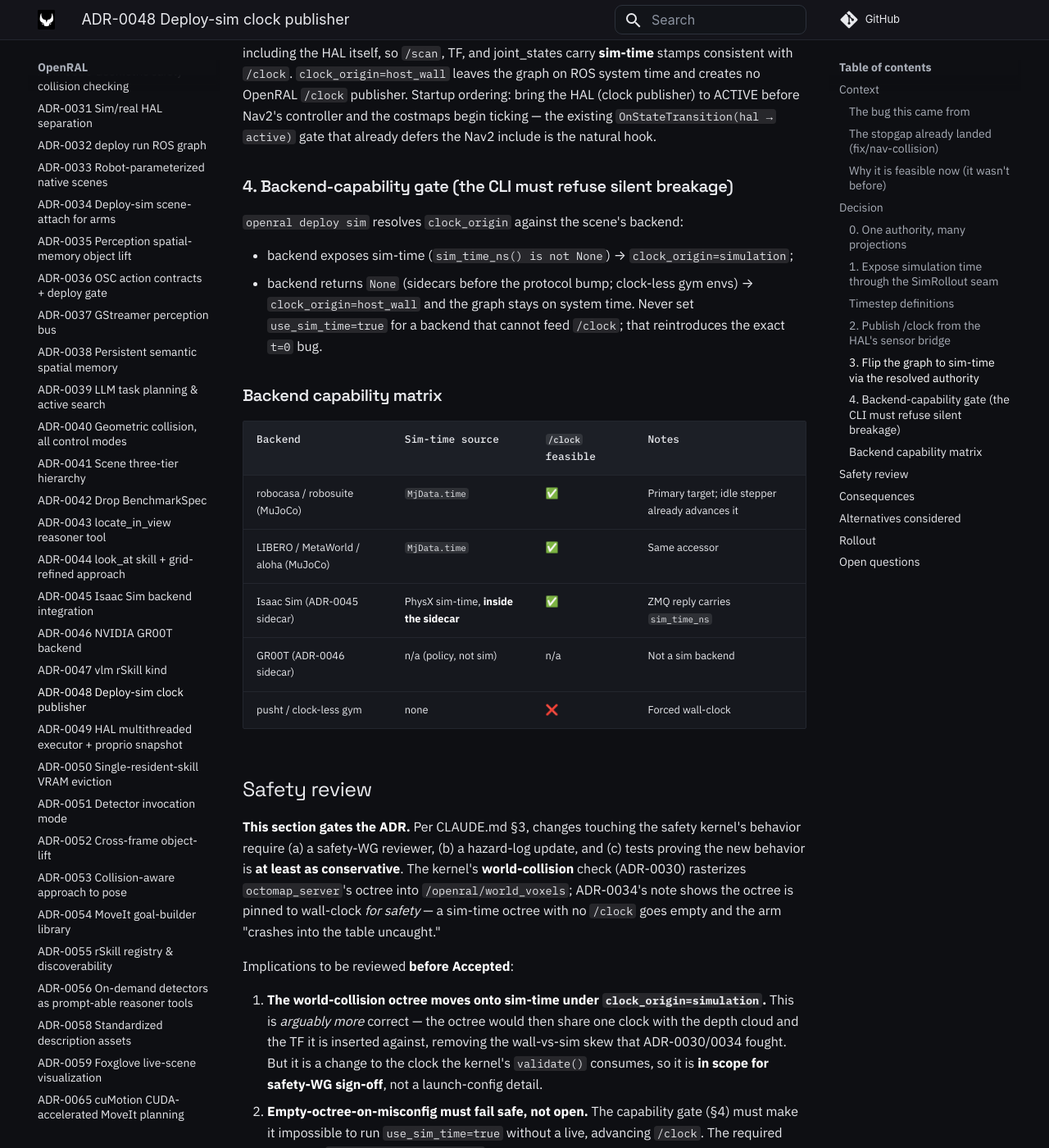
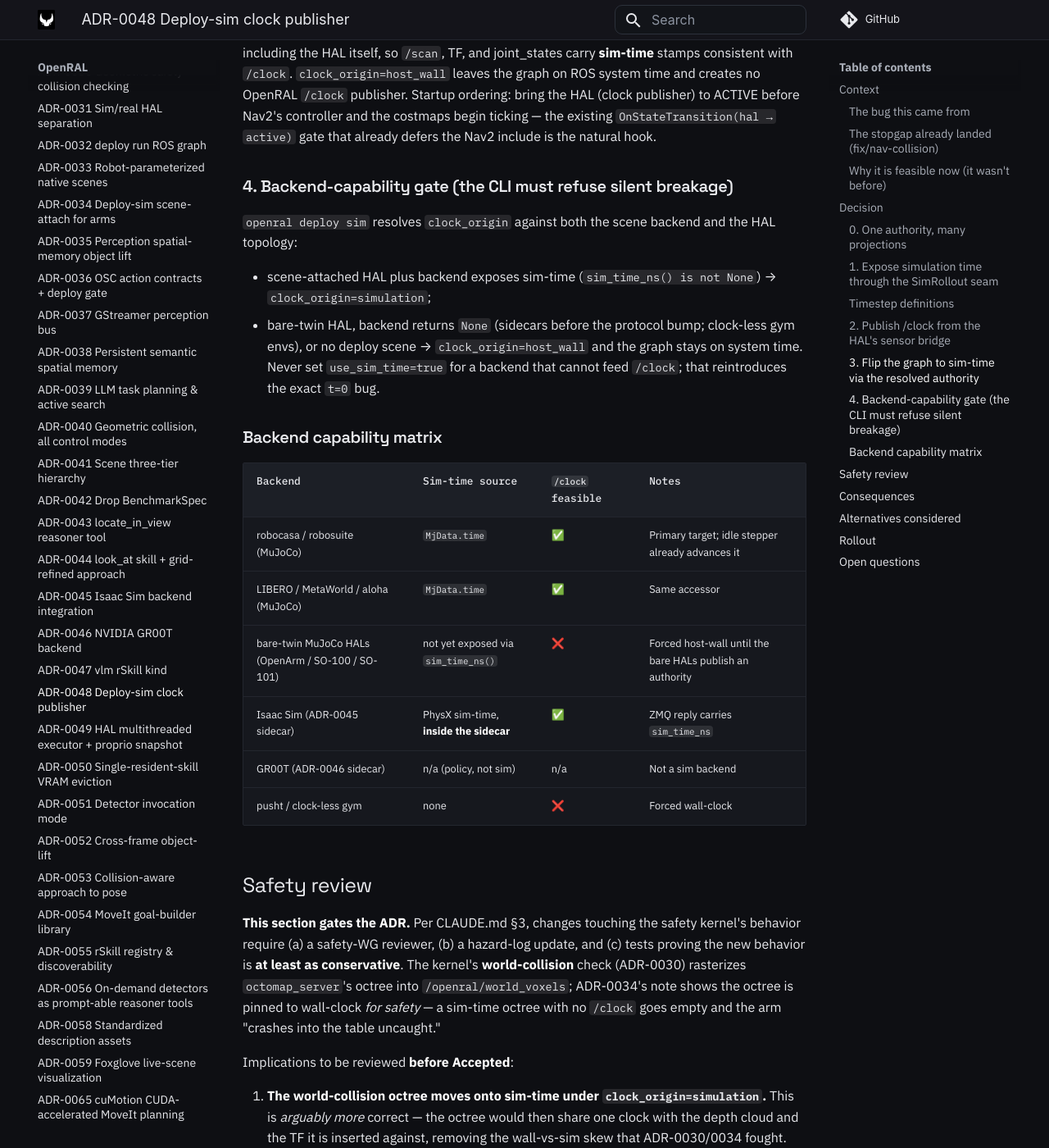
Before and after one commit to OpenRAL/openral, an MkDocs documentation site: the page built from docs/adr/0048-deploy-sim-clock-publisher.md, in a window 1280 px wide and 1400 px high, scrolled down 3963 px. Shown: the whole window at 82% size. Built offline with MkDocs 1.6.1 and Material for MkDocs 9.7.7, drawn with Linux system fonts in a browser that asks for light colours; comment, search, counter and statistics services are not loaded.

Commit message:
fix(clock): keep bare twin deploys on host wall
Derive deploy clock_origin from HAL topology as well as backend capability. Bare-twin MuJoCo HALs do not expose sim_time_ns yet, so they must remain on host_wall instead of enabling ROS sim time without a /clock publisher.

Co-authored-by: Copilot <223556219+Copilot@users.noreply.github.com>
Signed-off-by: Adrian Llopart <adrianllopart@gmail.com>

```diff
--- a/docs/adr/0048-deploy-sim-clock-publisher.md
+++ b/docs/adr/0048-deploy-sim-clock-publisher.md
@@ -153,10 +153,12 @@ gate that already defers the Nav2 include is the natural hook.
 
 ### 4. Backend-capability gate (the CLI must refuse silent breakage)
 
-`openral deploy sim` resolves `clock_origin` against the scene's backend:
+`openral deploy sim` resolves `clock_origin` against both the scene backend and the HAL topology:
 
-- backend exposes sim-time (`sim_time_ns() is not None`) → `clock_origin=simulation`;
-- backend returns `None` (sidecars before the protocol bump; clock-less gym envs) →
+- scene-attached HAL plus backend exposes sim-time (`sim_time_ns() is not None`) →
+  `clock_origin=simulation`;
+- bare-twin HAL, backend returns `None` (sidecars before the protocol bump; clock-less gym envs), or
+  no deploy scene →
   `clock_origin=host_wall` and the graph stays on system time. Never set `use_sim_time=true` for
   a backend that cannot feed `/clock`; that reintroduces the exact `t=0` bug.
 
@@ -166,6 +168,7 @@ gate that already defers the Nav2 include is the natural hook.
 |---|---|---|---|
 | robocasa / robosuite (MuJoCo) | `MjData.time` | ✅ | Primary target; idle stepper already advances it |
 | LIBERO / MetaWorld / aloha (MuJoCo) | `MjData.time` | ✅ | Same accessor |
+| bare-twin MuJoCo HALs (OpenArm / SO-100 / SO-101) | not yet exposed via `sim_time_ns()` | ❌ | Forced host-wall until the bare HALs publish an authority |
 | Isaac Sim (ADR-0045 sidecar) | PhysX sim-time, **inside the sidecar** | ✅ | ZMQ reply carries `sim_time_ns` |
 | GR00T (ADR-0046 sidecar) | n/a (policy, not sim) | n/a | Not a sim backend |
 | pusht / clock-less gym | none | ❌ | Forced wall-clock |
```
Also changed, not shown: 2 other files.
